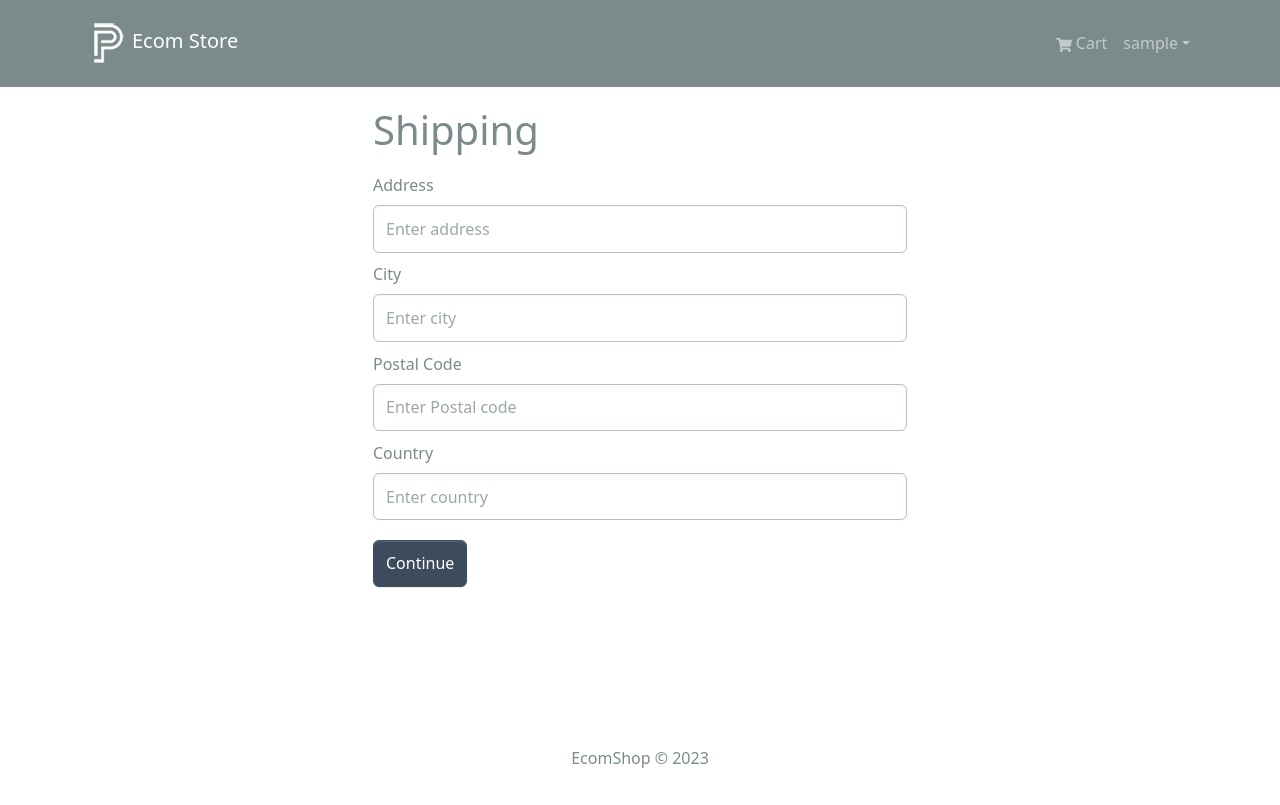
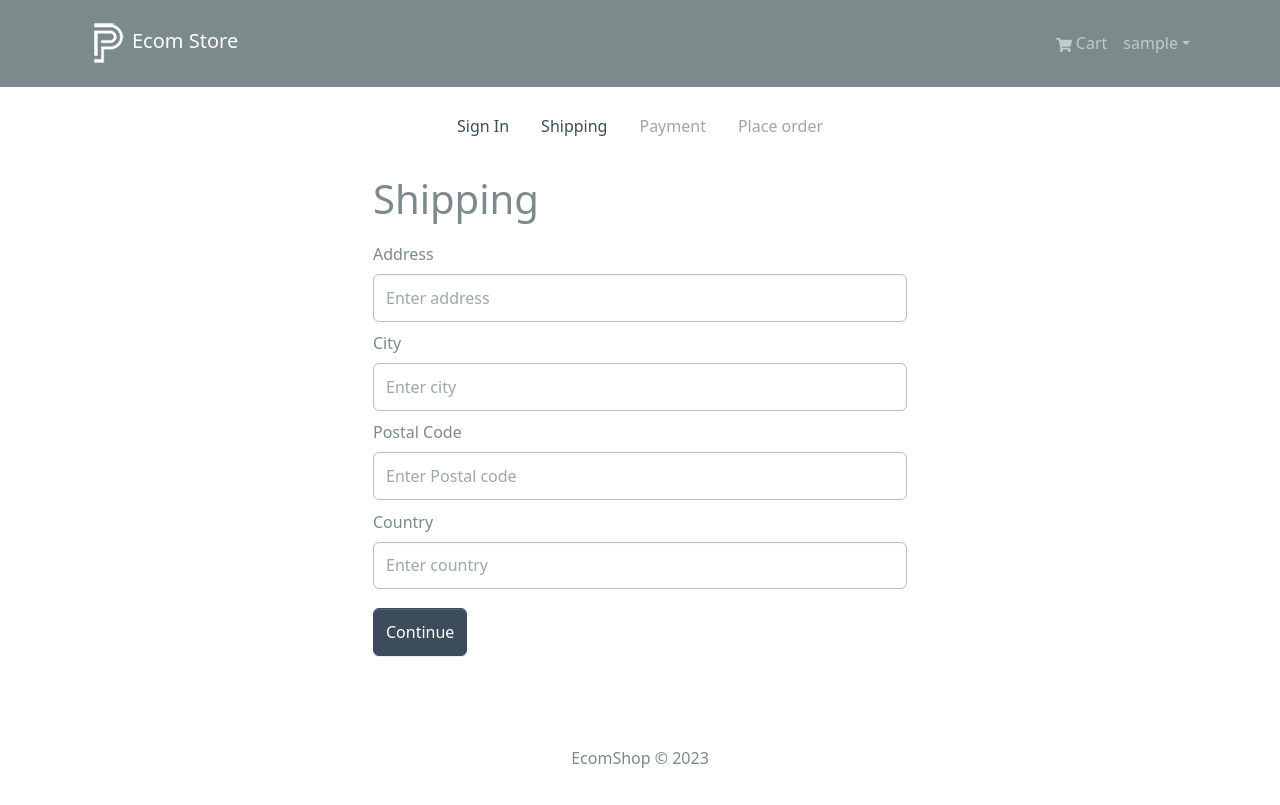
Before and after one commit to haseeebs/Ecom-project, a React (Create React App) app in the folder frontend/: page /shipping in a window 1280 px wide. Built offline with nearby package versions, Linux system fonts and the light colour scheme; sample sign-in values are in the browser's storage.

Commit message:
Implement checkout Steps.

```diff
--- /dev/null
+++ b/frontend/src/components/CheckoutSteps.jsx
@@ -0,0 +1,51 @@
+import { Nav } from 'react-bootstrap'
+import { LinkContainer } from 'react-router-bootstrap'
+
+const CheckoutSteps = ({ step1, step2, step3, step4 }) => {
+    return (
+        <Nav className='justify-content-center mb-4'>
+            <Nav.Item>
+                {step1 ? (
+                    <LinkContainer to='/login'>
+                        <Nav.Link>Sign In</Nav.Link>
+                    </LinkContainer>
+                ) : (
+                    <Nav.Link disabled>Sign In</Nav.Link>
+                )}
+            </Nav.Item>
+
+            <Nav.Item>
+                {step2 ? (
+                    <LinkContainer to='/shipping'>
+                        <Nav.Link>Shipping</Nav.Link>
+                    </LinkContainer>
+                ) : (
+                    <Nav.Link disabled>Shipping</Nav.Link>
+                )}
+            </Nav.Item>
+
+            <Nav.Item>
+                {step3 ? (
+                    <LinkContainer to='/payment'>
+                        <Nav.Link>Payment</Nav.Link>
+                    </LinkContainer>
+                ) : (
+                    <Nav.Link disabled>Payment</Nav.Link>
+                )}
+            </Nav.Item>
+
+            <Nav.Item>
+                {step4 ? (
+                    <LinkContainer to='/placeorder'>
+                        <Nav.Link>Place order</Nav.Link>
+                    </LinkContainer>
+                ) : (
+                    <Nav.Link disabled>Place order</Nav.Link>
+                )}
+            </Nav.Item>
+
+        </Nav>
+    )
+}
+
+export default CheckoutSteps
--- a/frontend/src/screens/ShippingScreen.jsx
+++ b/frontend/src/screens/ShippingScreen.jsx
@@ -4,6 +4,7 @@
 import FormContainer from '../components/FormContainer'
 import { Button, Form } from 'react-bootstrap'
 import { saveShippingAddress } from '../slices/cartSlice';
+import CheckoutSteps from '../components/CheckoutSteps.jsx';
 
 const ShippingScreen = () => {
 
@@ -25,6 +26,8 @@
 
     return (
         <FormContainer>
+        <CheckoutSteps step1 step2/>
+
             <h1>Shipping</h1>
 
             <Form onSubmit={handleSubmit}>
```
